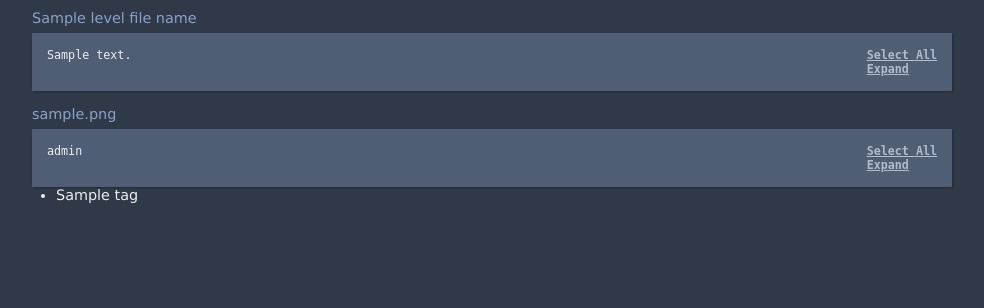
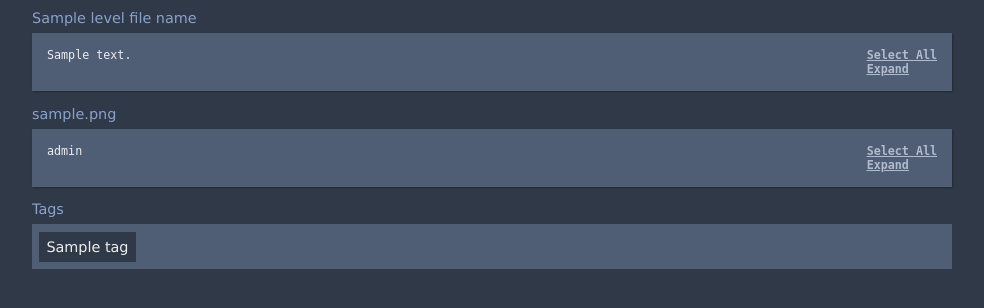
Before and after one commit to bkconrad/pleiades, a CakePHP app: the page made by app/View/Levels/view.ctp in a window 1280 px wide. Shown: the part 201-509 px from the top of the page, without its empty margins (148-1132 px from the left). Run offline with PHP 8.4 and a stand-in for CakePHP, Linux system fonts and the light colour scheme; the template is opened without the code that fills it: most values are stand-ins (such as "Sample title", 1, 10 or a date in 2020); data that the repository does not hold is empty; some libraries are stand-ins or nearby versions.

Commit message:
more tag display clean up

```diff
--- a/app/View/Levels/view.ctp
+++ b/app/View/Levels/view.ctp
@@ -33,9 +33,10 @@ if (!empty($level['Level']['levelgen'])) {
 }
 
 if (!empty($level['Tag'])) {
-  echo '<ul>';
+  echo $this->Html->tag('h1', 'Tags');
+  echo '<ul class="tags">';
   foreach($level['Tag'] as $k => $tag) {
-    echo $this->Html->tag('li', $tag['name'], array('escape' => true));
+    echo $this->Html->tag('li', $tag['name'], array('escape' => true, 'class' => 'tag'));
   }
   echo '</ul>';
 }
--- a/app/webroot/css/pleiades.css
+++ b/app/webroot/css/pleiades.css
@@ -68,7 +68,7 @@ h4 {
 	font-weight: normal;
 }
 ul, li {
-	margin: 0 12px;
+	margin: 0 auto;
 }
 p {
 	margin: 0 0 1em 0;
@@ -762,3 +762,18 @@ pre.submission {
 .codeButton {
   display: block;
 }
+
+ul.tags {
+	background: #4f5d75;
+  padding: 0;
+  list-style: none;
+  -webkit-padding-start: 0;
+}
+
+li.tag {
+  display: inline-block;
+	background: #303948;
+  margin: .5em;
+  padding: .5em;
+  list-style: none;
+}
```
